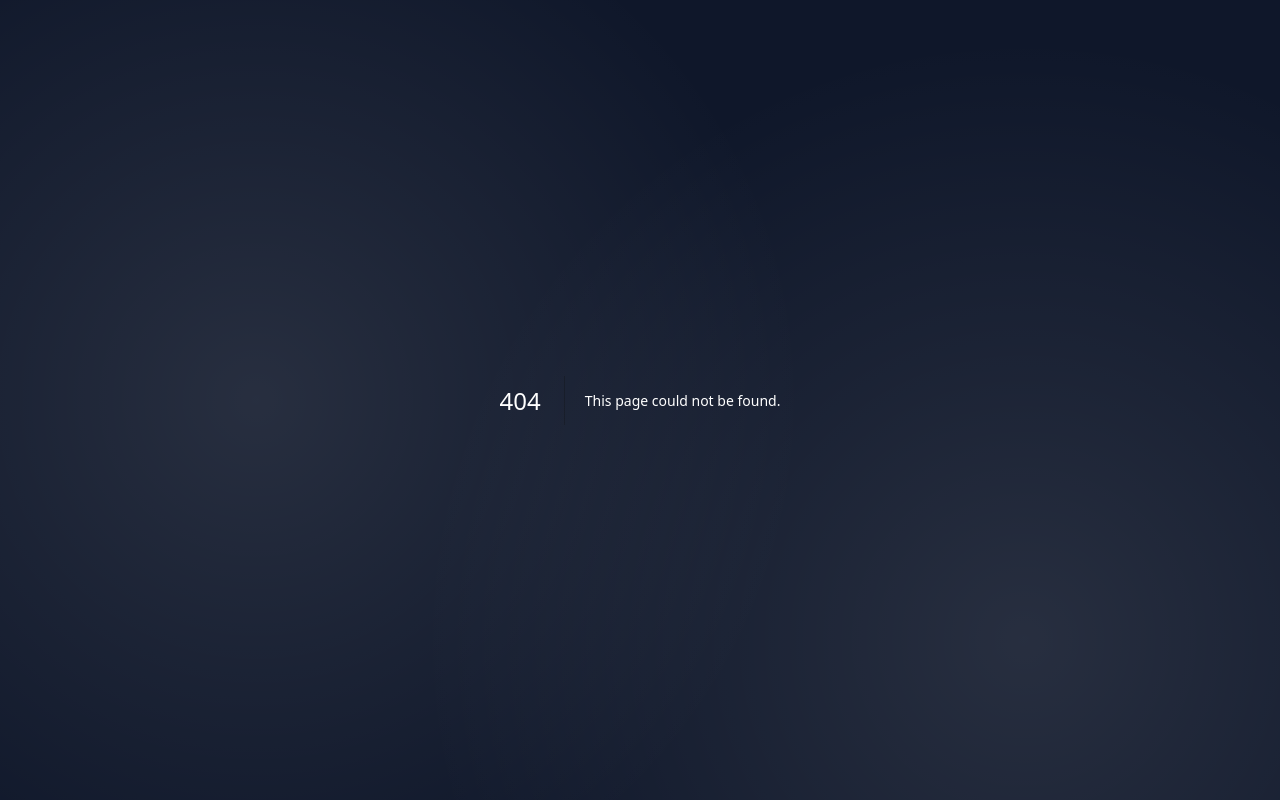
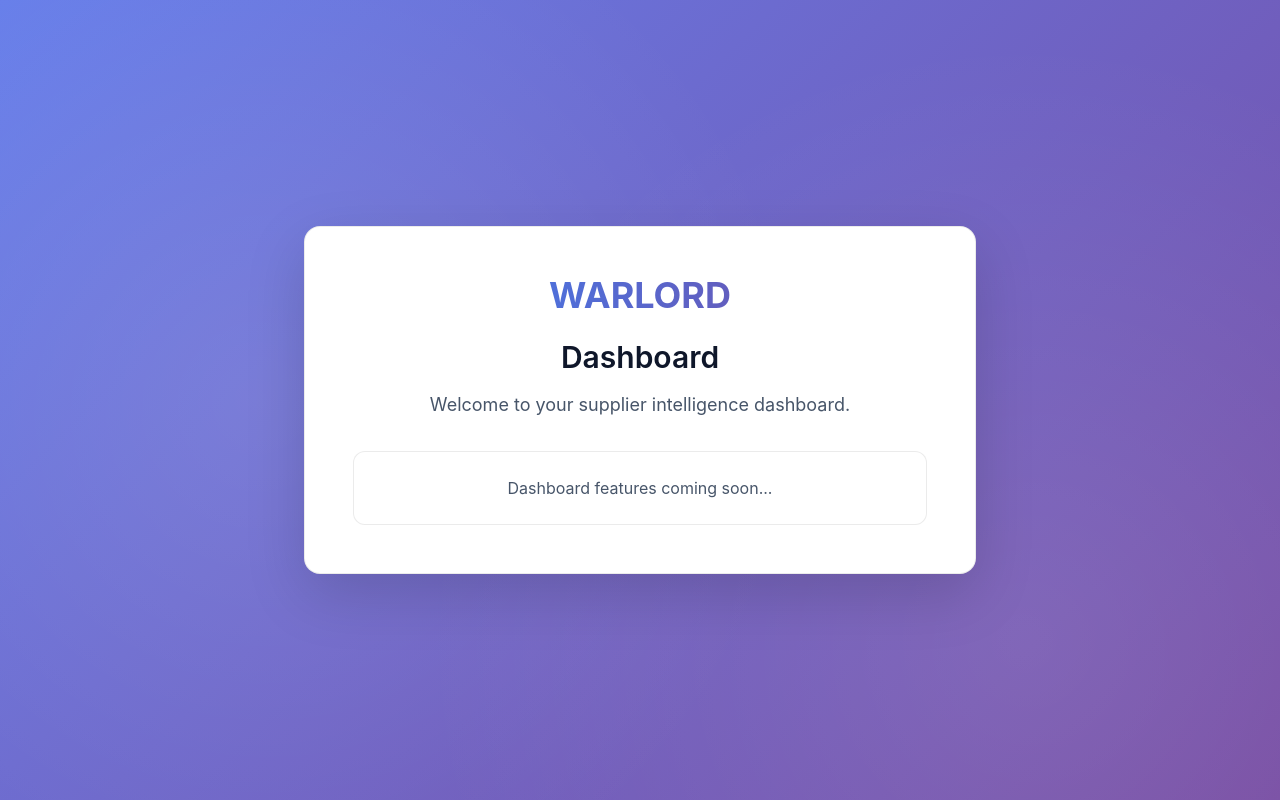
Before and after one commit to GGGP-Test/warlord-platform, a Next.js app: page /dashboard in a window 1280 px wide. Before the commit this address had no page. Built offline with nearby package versions, Linux system fonts and the light colour scheme; sample sign-in values are in the browser's storage.

Commit message:
Create placeholder dashboard page

```diff
--- /dev/null
+++ b/app/dashboard/page.tsx
@@ -0,0 +1,52 @@
+'use client';
+
+import { useEffect } from 'react';
+import { useRouter } from 'next/navigation';
+
+export default function DashboardPage() {
+  const router = useRouter();
+
+  useEffect(() => {
+    const token = localStorage.getItem('warlord_auth_token');
+    if (!token) {
+      router.push('/');
+    }
+  }, [router]);
+
+  return (
+    <main className="min-h-screen flex items-center justify-center p-4">
+      <div className="glass-card w-full max-w-2xl p-12 text-center animate-fadeIn">
+        <div
+          className="text-4xl font-bold mb-6 bg-gradient-to-r from-[#3B82F6] to-[#764ba2] bg-clip-text"
+          style={{ WebkitTextFillColor: 'transparent' }}
+        >
+          WARLORD
+        </div>
+        <h1 className="text-3xl font-semibold mb-4" style={{ color: 'var(--text-primary)' }}>
+          Dashboard
+        </h1>
+        <p className="text-lg mb-8" style={{ color: 'var(--text-secondary)' }}>
+          Welcome to your supplier intelligence dashboard.
+        </p>
+        <div
+          className="p-6 rounded-xl"
+          style={{ background: 'var(--bg-elevated)', border: '1px solid var(--border)' }}
+        >
+          <p style={{ color: 'var(--text-secondary)' }}>
+            Dashboard features coming soon...
+          </p>
+        </div>
+      </div>
+
+      <style jsx>{`
+        @keyframes fadeIn {
+          from { opacity: 0; transform: translateY(20px); }
+          to { opacity: 1; transform: translateY(0); }
+        }
+        .animate-fadeIn {
+          animation: fadeIn 0.5s cubic-bezier(0.4, 0, 0.2, 1);
+        }
+      `}</style>
+    </main>
+  );
+}
```
